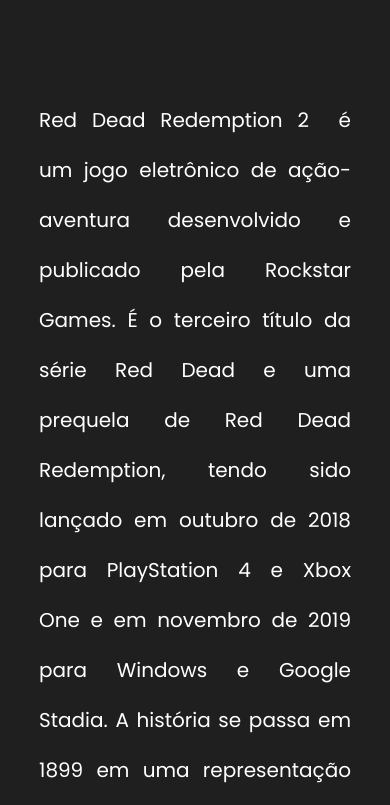
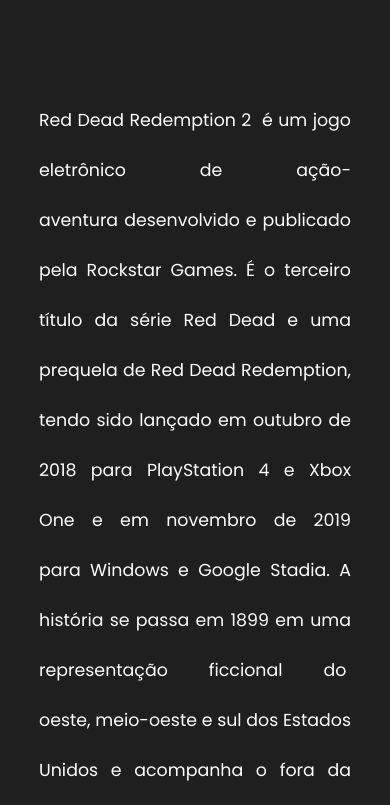
Before and after one commit to eduHanjos0411/Projeto-Final-CPI, a plain HTML site: page index.html in a window 390 px wide. Shown: the part 479-1284 px from the top of the page. Drawn offline with Linux system fonts and the light colour scheme.

Commit message:
Update style.css

```diff
--- a/style.css
+++ b/style.css
@@ -131,6 +131,10 @@ img {
 
 
 @media screen and (max-width: 500px) {
+
+    p {
+        font-size: 0.87em;
+    }
     .banner {
         height: 200px;
     }
```
